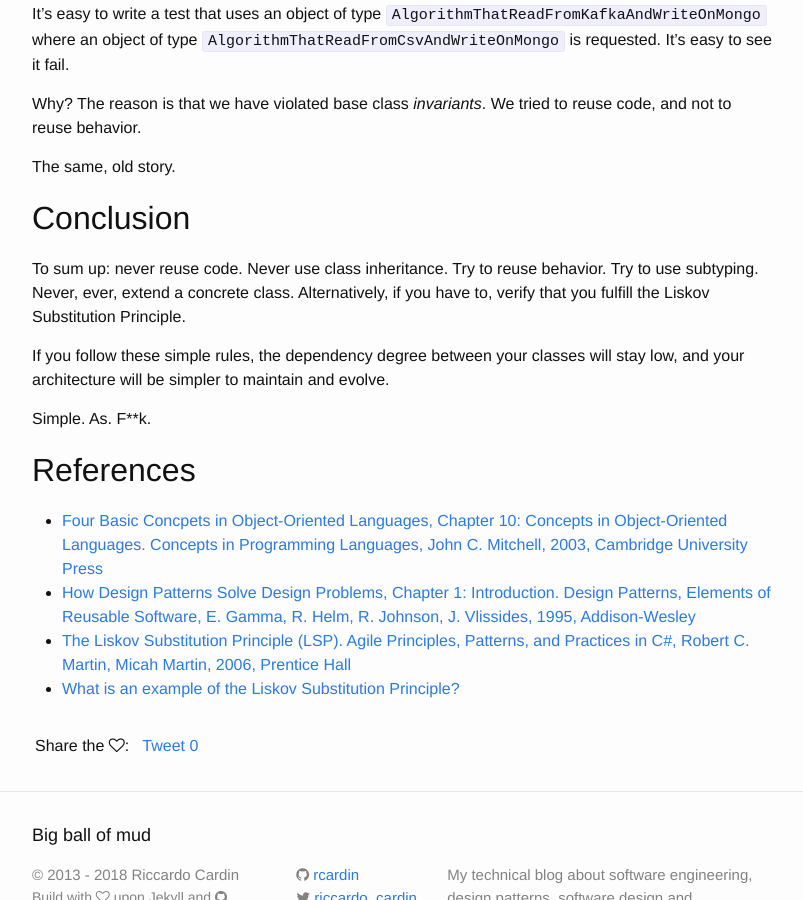
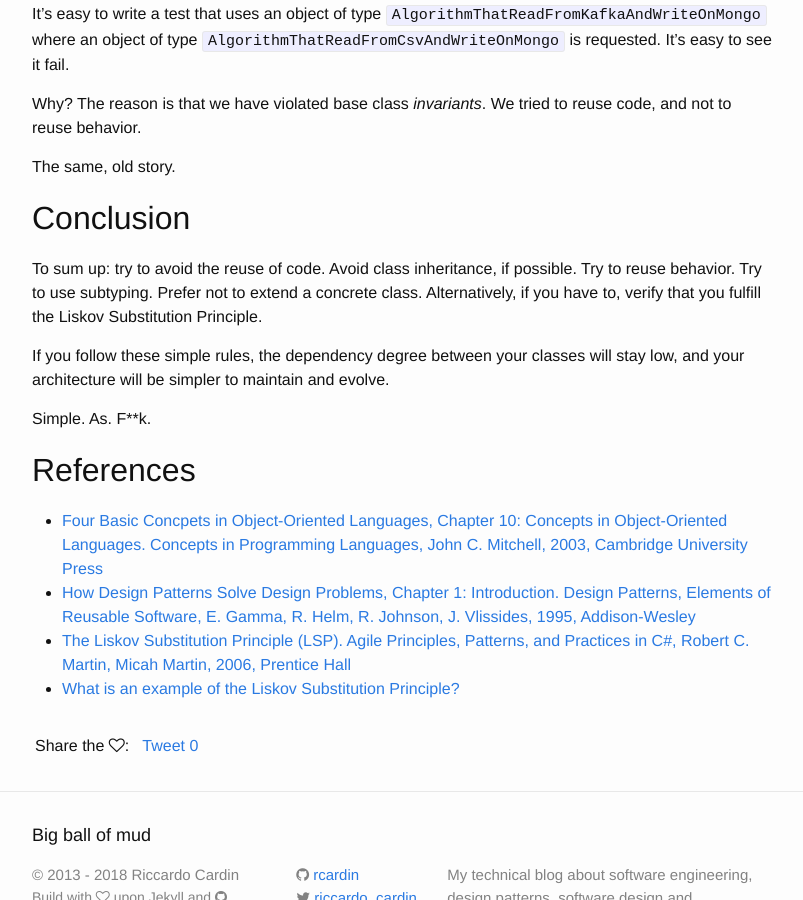
Before and after one commit to rcardin/rcardin.github.io, a Jekyll site: the page built from _posts/2018-07-27-the-secret-life-of-objects-part-2.markdown, in a window 1280 px wide and 900 px high, scrolled down 5874 px. Shown: the whole window, without its empty margins (238-1041 px from the left). Built offline with Jekyll 4.4.1, drawn with Linux system fonts in a browser that asks for light colours; comment, search, counter and statistics services are not loaded.

Commit message:
Changed conclusion, cleaning dogmatic sentences

```diff
--- a/_posts/2018-07-27-the-secret-life-of-objects-part-2.markdown
+++ b/_posts/2018-07-27-the-secret-life-of-objects-part-2.markdown
@@ -196,7 +196,7 @@ The same, old story.
 
 ## Conclusion
 
-To sum up: never reuse code. Never use class inheritance. Try to reuse behavior. Try to use subtyping. Never, ever, extend a concrete class. Alternatively, if you have to, verify that you fulfill the Liskov Substitution Principle.
+To sum up: try to avoid the reuse of code. Avoid class inheritance, if possible. Try to reuse behavior. Try to use subtyping. Prefer not to extend a concrete class. Alternatively, if you have to, verify that you fulfill the Liskov Substitution Principle.
 
 If you follow these simple rules, the dependency degree between your classes will stay low, and your architecture will be simpler to maintain and evolve.
 
```
